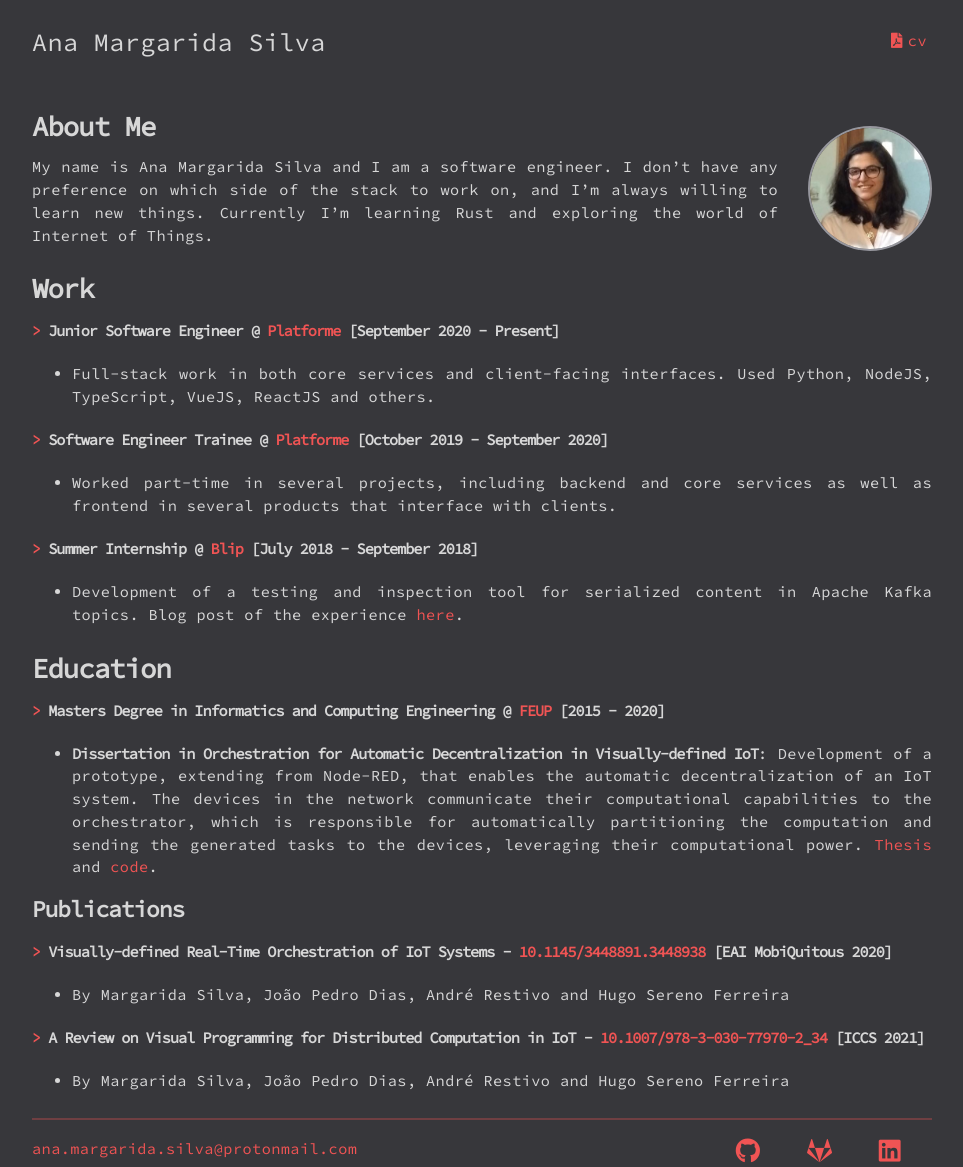
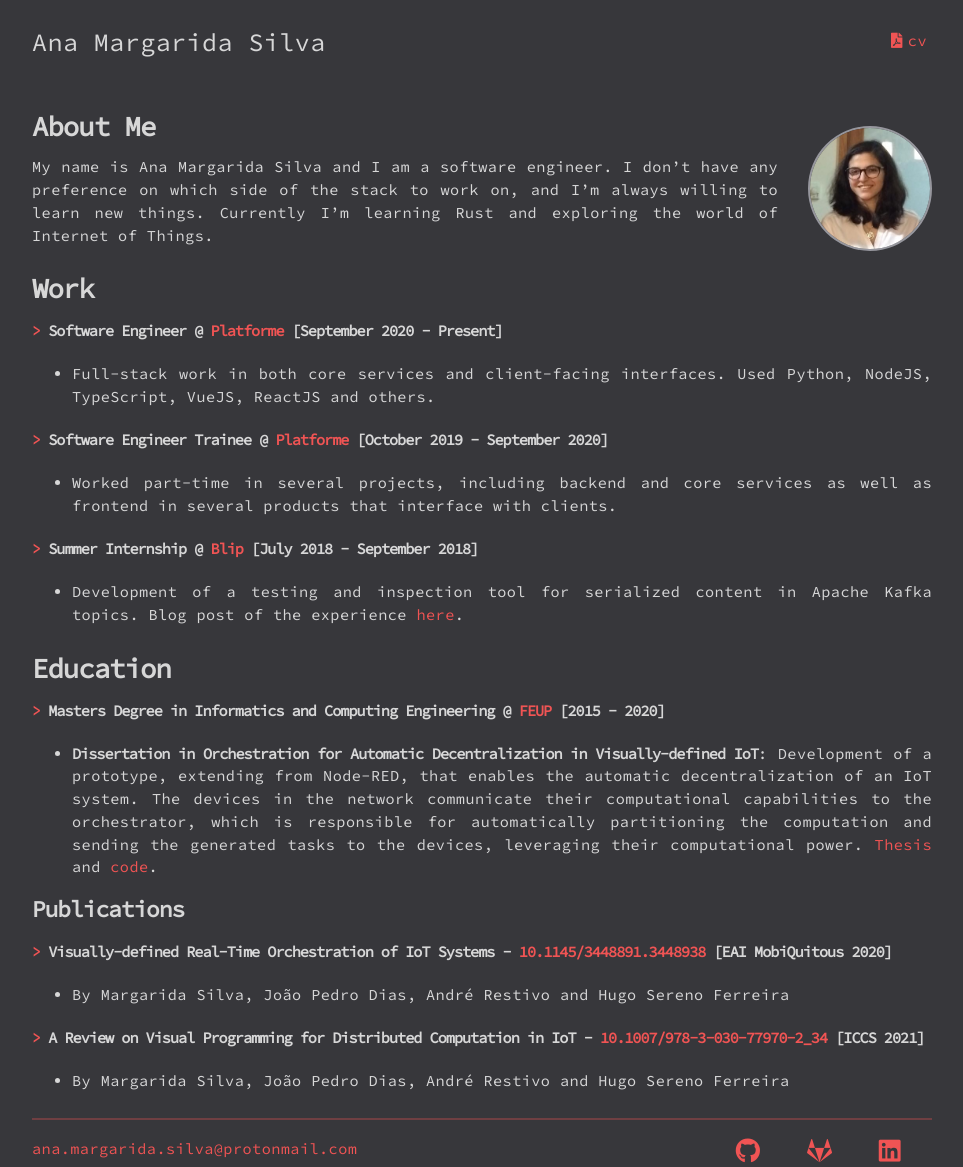
Before and after one commit to BeeMargarida/BeeMargarida.github.io, a Jekyll site: the page built from index.md, in a window 1280 px wide. Shown: the whole page, without its empty margins (158-1121 px from the left). Built offline with Jekyll 4.4.1, drawn with Linux system fonts in a browser that asks for light colours; nearby versions of some CDN libraries.

Commit message:
Update index.md

```diff
--- a/index.md
+++ b/index.md
@@ -12,7 +12,7 @@ My name is Ana Margarida Silva and I am a software engineer. I don't have any pr
 
 # Work
 
-#### <span class="title-intro">></span> **Junior Software Engineer** @ [Platforme](https://platforme.com/) [September 2020 - Present]
+#### <span class="title-intro">></span> **Software Engineer** @ [Platforme](https://platforme.com/) [September 2020 - Present]
 * Full-stack work in both core services and client-facing interfaces. Used Python, NodeJS, TypeScript, VueJS, ReactJS and others.
 
 #### <span class="title-intro">></span> **Software Engineer Trainee** @ [Platforme](https://platforme.com/) [October 2019 - September 2020]
```
